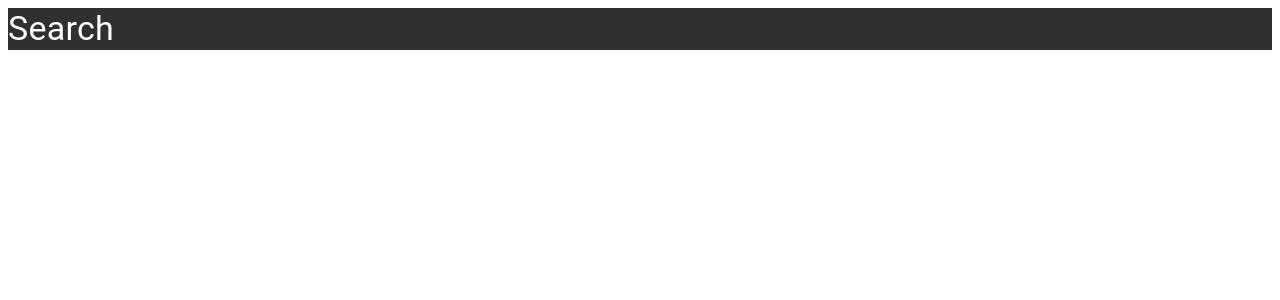
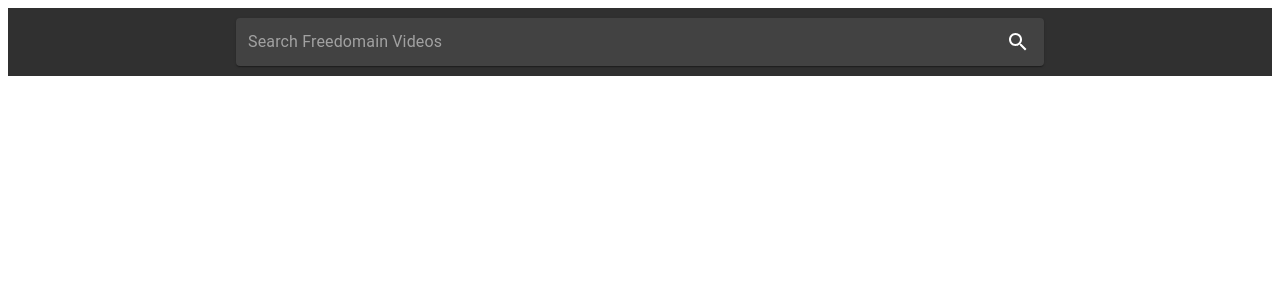
Before and after one commit to tvolk131/fdr-finder, a React app in the folder client/: page / in a window 1280 px wide. Shown: the top 300 px of the page. Built offline with nearby package versions, Linux system fonts and the light colour scheme; the HTML template or start-up script is replaced by a standard one.

Commit message:
Added search bar component

```diff
--- /dev/null
+++ b/client/src/components/searchBar.tsx
@@ -0,0 +1,71 @@
+import {IconButton, Paper, InputBase} from '@material-ui/core';
+import {makeStyles} from '@material-ui/core/styles';
+import {Search as SearchIcon} from '@material-ui/icons';
+import * as React from 'react';
+import {MouseEvent, useState} from 'react';
+
+const useStyles = makeStyles({
+  root: {
+    padding: '2px 4px',
+    margin: 'auto',
+    display: 'flex',
+    alignItems: 'center',
+    maxWidth: 800,
+  },
+  input: {
+    marginLeft: 8,
+    flex: 1,
+  },
+  iconButton: {
+    padding: 10,
+  },
+  divider: {
+    width: 1,
+    height: 28,
+    margin: 4,
+  }
+});
+
+const SearchBar = () => {
+  const [searchText, setSearchText] = useState('');
+
+  const handleSearch = () => {
+    if (searchText.length) {
+      // TODO - Call search prop.
+    }
+  }
+
+  const handleMouseDownSearch = (event: MouseEvent) => {
+    event.preventDefault();
+  };
+
+  const classes = useStyles();
+
+  return (
+    <Paper className={classes.root}>
+      <InputBase
+        className={classes.input}
+        placeholder="Search Freedomain Videos"
+        value={searchText}
+        onChange={(event) => {
+          setSearchText(event.target.value);
+        }}
+        onKeyPress={(event) => {
+          if (event.key === 'Enter') {
+            handleSearch();
+          }
+        }}
+        onSubmit={handleSearch}
+      />
+      <IconButton
+        className={classes.iconButton}
+        onMouseDown={handleMouseDownSearch}
+        onClick={handleSearch}
+      >
+        <SearchIcon/>
+      </IconButton>
+    </Paper>
+  );
+};
+
+export default SearchBar;
--- a/client/src/pages/searchPage.tsx
+++ b/client/src/pages/searchPage.tsx
@@ -1,10 +1,20 @@
-import {Typography} from '@material-ui/core';
+import {makeStyles} from '@material-ui/core/styles';
 import * as React from 'react';
+import SearchBar from '../components/searchBar';
+
+const useStyles = makeStyles({
+  searchBar: {
+    margin: '10px',
+    textAlign: 'center'
+  }
+});
 
 const SearchPage = () => {
+  const classes = useStyles();
+
   return (
-    <div>
-      <Typography variant={'h4'}>Search</Typography>
+    <div className={classes.searchBar}>
+      <SearchBar/>
     </div>
   );
 };
```
